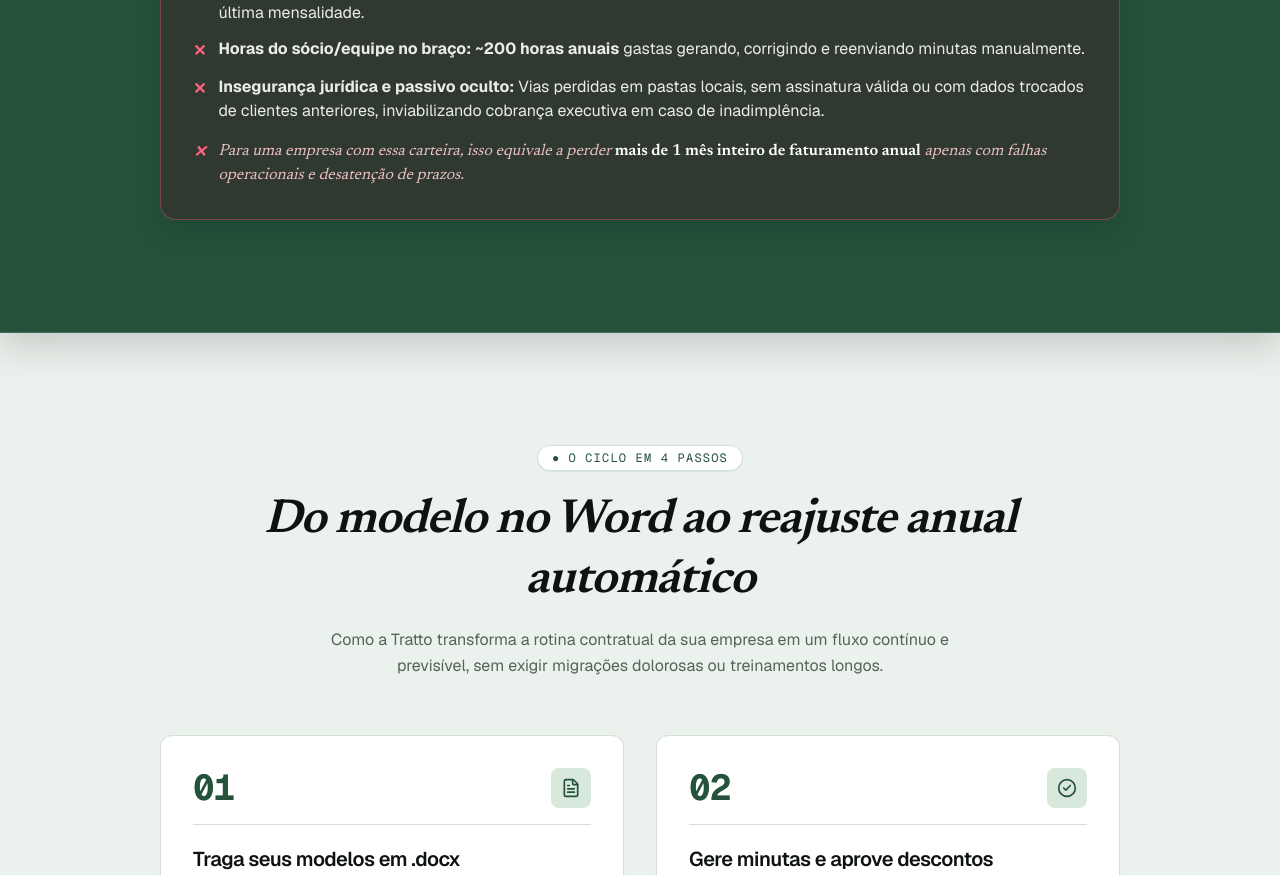
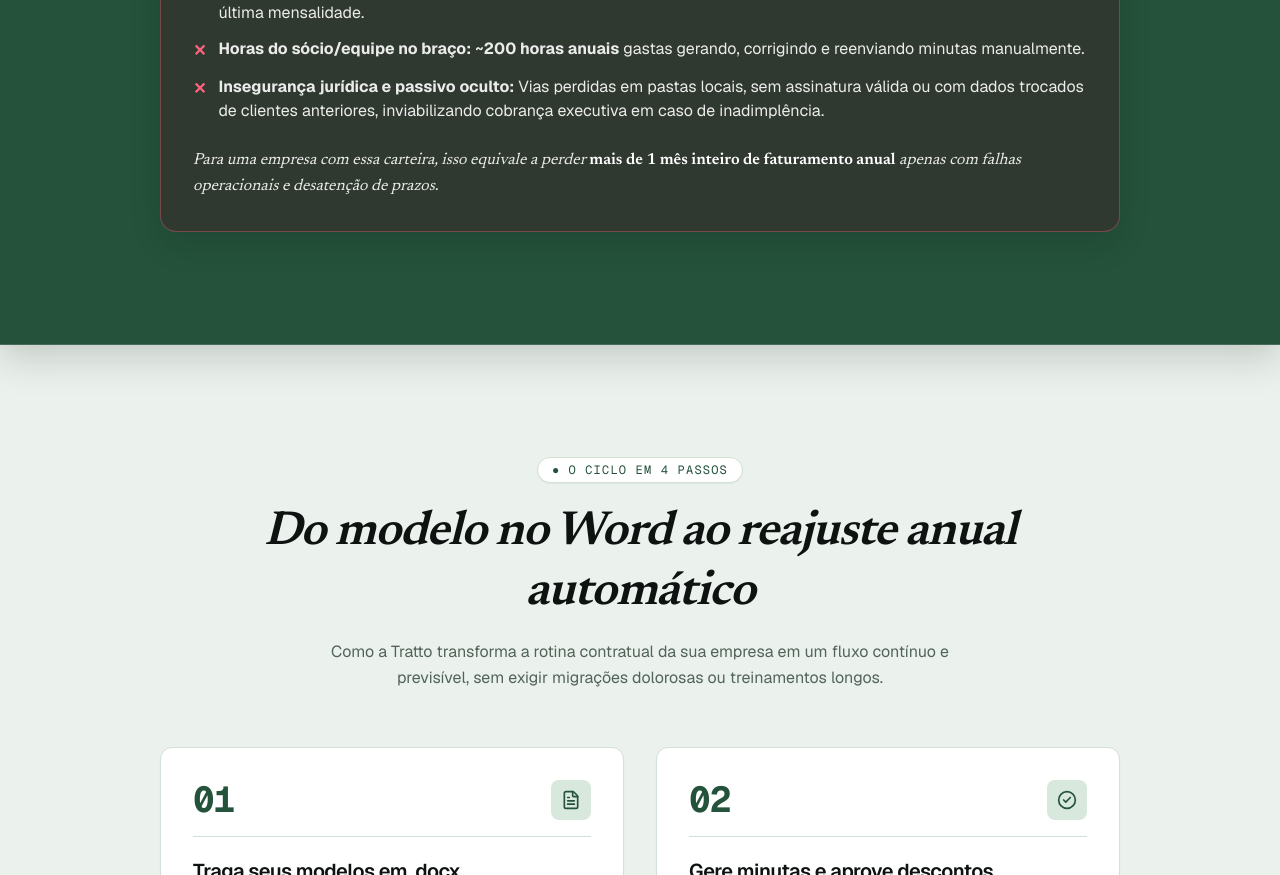
Before and after one commit to brtorresdel/tratto-landing-page, a Next.js app: page / in a window 1280 px wide. Shown: the part 2780-3655 px from the top of the page. Built offline with nearby package versions, Linux system fonts and the light colour scheme.

Commit message:
feat(problem-banner): exibe observacao final como paragrafo simples em branco

```diff
--- a/src/components/problem-banner.tsx
+++ b/src/components/problem-banner.tsx
@@ -340,19 +340,16 @@ export function ProblemBanner() {
                 <strong>Insegurança jurídica e passivo oculto:</strong> Vias perdidas em pastas locais, sem assinatura válida ou com dados trocados de clientes anteriores, inviabilizando cobrança executiva em caso de inadimplência.
               </span>
             </li>
+          </ul>
 
-            {/* Observação incorporada como último item da lista */}
-            <li className="flex items-start gap-3 pt-1 text-rose-200/90 font-serif italic text-sm sm:text-base">
-              <span className="text-rose-400 font-bold shrink-0 mt-0.5">✕</span>
-              <span>
-                Para uma empresa com essa carteira, isso equivale a perder{" "}
-                <strong className="text-white font-semibold not-italic">
-                  mais de 1 mês inteiro de faturamento anual
-                </strong>{" "}
-                apenas com falhas operacionais e desatenção de prazos.
-              </span>
-            </li>
-          </ul>
+          {/* Observação final como texto simples em branco */}
+          <p className="mt-6 text-sm sm:text-base text-white/90 font-serif italic leading-relaxed">
+            Para uma empresa com essa carteira, isso equivale a perder{" "}
+            <strong className="text-white font-semibold not-italic">
+              mais de 1 mês inteiro de faturamento anual
+            </strong>{" "}
+            apenas com falhas operacionais e desatenção de prazos.
+          </p>
         </div>
       </div>
     </section>
```
